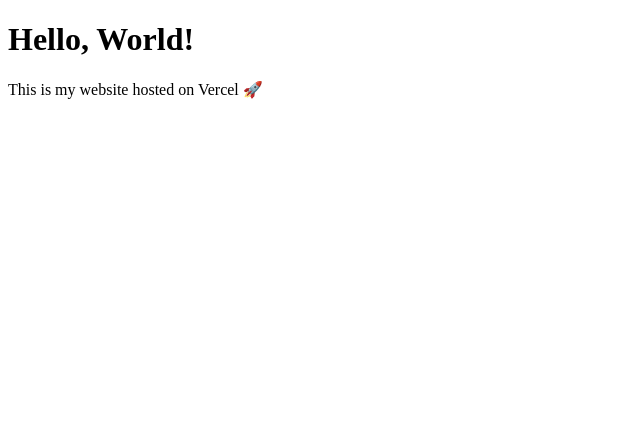
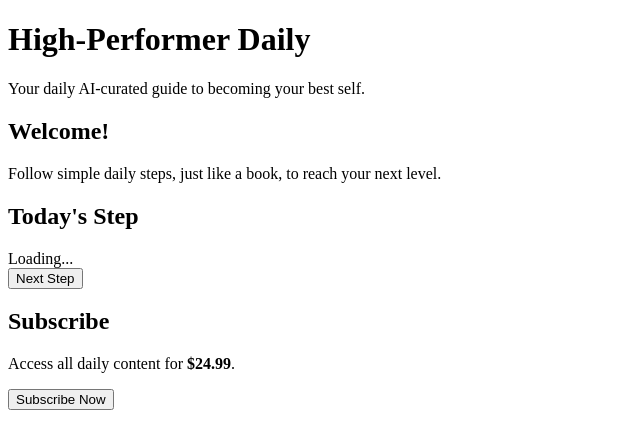
Before and after one commit to Kongminyang/test-repo, a plain HTML site: page index.html in a window 1280 px wide. Shown: the whole page, without its empty margins (0-640 px from the left). Drawn offline with Linux system fonts and the light colour scheme.

Commit message:
Update index.html

```diff
--- a/index.html
+++ b/index.html
@@ -1,12 +1,30 @@
 <!DOCTYPE html>
 <html lang="en">
 <head>
-  <meta charset="UTF-8" />
-  <meta name="viewport" content="width=device-width, initial-scale=1.0" />
-  <title>My First Website</title>
+    <meta charset="UTF-8">
+    <meta name="viewport" content="width=device-width, initial-scale=1.0">
+    <title>High-Performer Daily</title>
+    <link rel="stylesheet" href="styles.css">
 </head>
 <body>
-  <h1>Hello, World!</h1>
-  <p>This is my website hosted on Vercel 🚀</p>
+    <header>
+        <h1>High-Performer Daily</h1>
+        <p>Your daily AI-curated guide to becoming your best self.</p>
+    </header>
+    <section id="intro">
+        <h2>Welcome!</h2>
+        <p>Follow simple daily steps, just like a book, to reach your next level.</p>
+    </section>
+    <section id="daily-tip">
+        <h2>Today's Step</h2>
+        <div id="tip-text">Loading...</div>
+        <button id="next-btn">Next Step</button>
+    </section>
+    <section id="subscribe">
+        <h2>Subscribe</h2>
+        <p>Access all daily content for <strong>$24.99</strong>.</p>
+        <button id="subscribe-btn">Subscribe Now</button>
+    </section>
+    <script src="app.js"></script>
 </body>
 </html>
```
